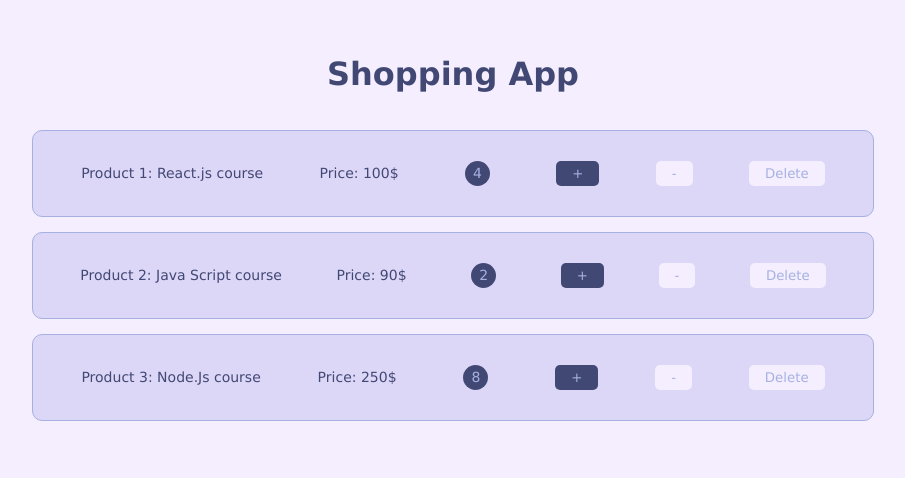
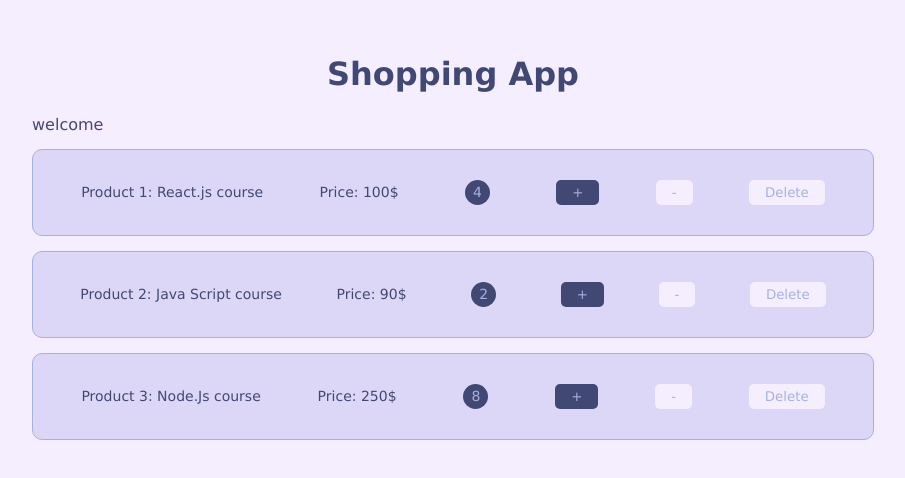
Before and after one commit to sabasaber/React-course, a React (Create React App) app: page / in a window 1280 px wide. Shown: the part 126-604 px from the top of the page, without its empty margins (187-1092 px from the left). Built offline with nearby package versions, Linux system fonts and the light colour scheme.

Commit message:
renderProduct function added

```diff
--- a/src/components/Product/ProductList.js
+++ b/src/components/Product/ProductList.js
@@ -33,20 +33,24 @@ class ProductList extends React.Component {
         }
     };
 
-
+    renderProduct =()=>{
+       return this.state.Products.map((product)=>{
+            return <Product
+            product={product}
+            key={product.key}
+            delete={()=>this.deleteHandler(product.key)}
+            increment={()=>this.incrementHandler(product.key)}
+            decrement={()=>this.decrementHandler(product.key)}
+            />;
+     })
+    }
 
     render() {
+
         return <div>
-            {this.state.Products.map((product)=>{
-                   return <Product
-                   product={product}
-                   key={product.key}
-                   delete={()=>this.deleteHandler(product.key)}
-                   increment={()=>this.incrementHandler(product.key)}
-                   decrement={()=>this.decrementHandler(product.key)}
-                   />;
-            })}
-        </div>
+            {this.state.Products.length===0 ? <div>There is no product in the list</div> : <div>welcome</div>}
+            {this.renderProduct()}
+            </div>
     }
 }
 
```
